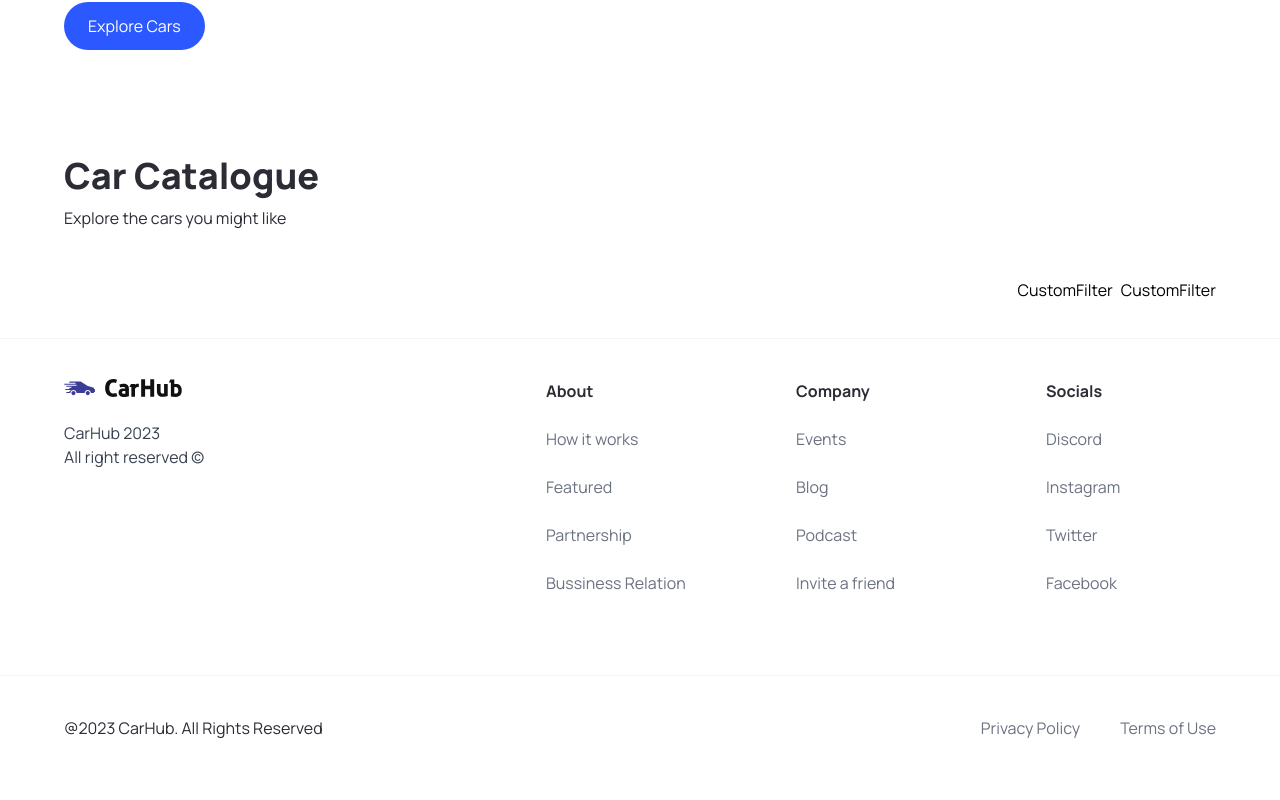
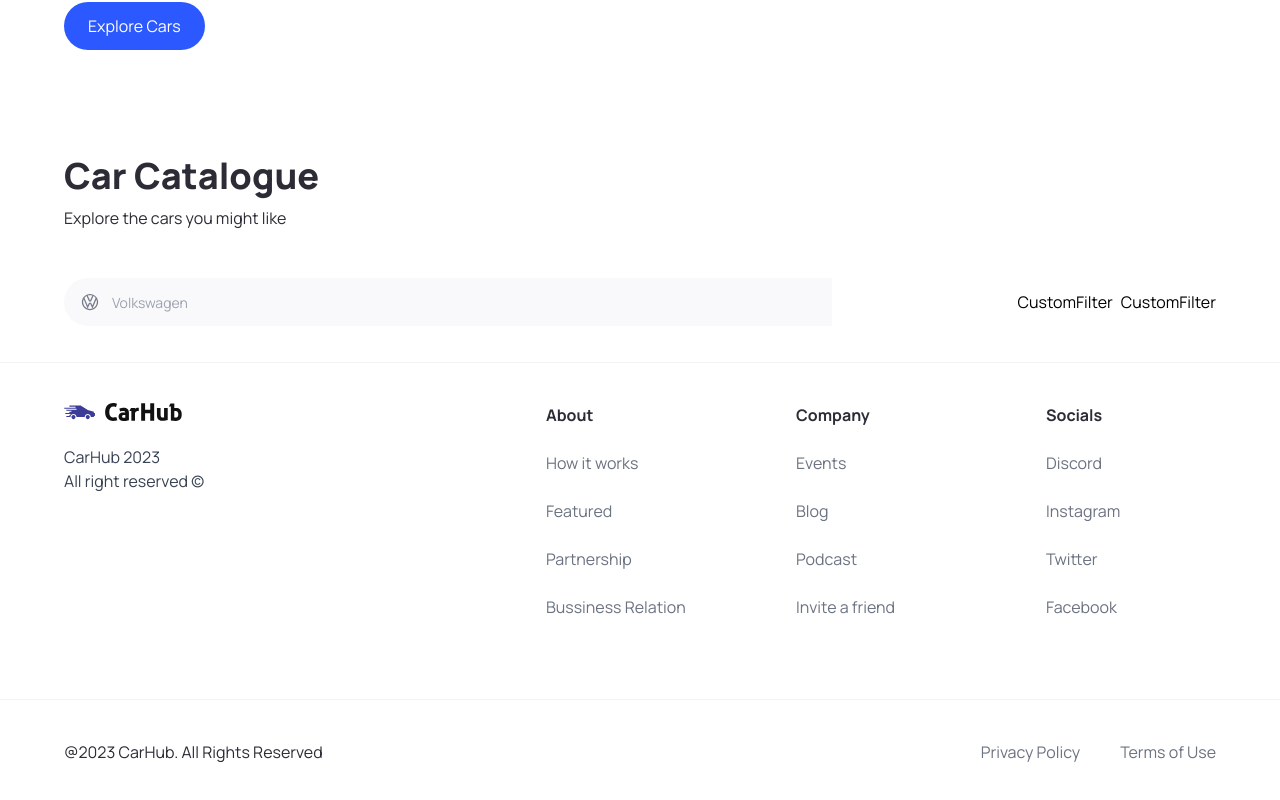
Before and after one commit to qiewi/carent, a Next.js app: page / in a window 1280 px wide. Shown: the part 708-1508 px from the top of the page. Built offline with nearby package versions, Linux system fonts and the light colour scheme.

Commit message:
Combobox search bar

```diff
--- a/components/SearchManufacturer.tsx
+++ b/components/SearchManufacturer.tsx
@@ -1,16 +1,46 @@
 "use client";
+import Image from 'next/image';
 
-import { Combobox, Transition } from '@headlessui/react'
-
+import { useState, Fragment } from 'react'
+import { Combobox, ComboboxButton, ComboboxInput, ComboboxOptions, Transition } from '@headlessui/react'
 import { SearchManufacturerProps } from '@/types'
 
 
 const SearchManufacturer = ({ manufacturer, setManufacturer}: SearchManufacturerProps) => {
+  const [query, setQuery] = useState('');
+
   return (
     <div className="search-manufacturer">
         <Combobox>
             <div className="relative w-full">
+              <ComboboxButton className="absolute top-[14px]">
+                <Image
+                  src="/car-logo.svg"
+                  width={20}
+                  height={20}
+                  className='ml-4'
+                  alt="Car Logo"
+                />
+              </ComboboxButton>
 
+              <ComboboxInput
+                className="search-manufacturer__input"
+                placeholder="Volkswagen"
+                displayValue={(manufacturer: string) => manufacturer}
+                onChange={(e) => setQuery(e.target.value)}
+              />
+
+              <Transition
+                as={Fragment}
+                leave="transition easa-in duration-100"
+                leaveFrom="opacity-100"
+                leaveTo="opacity-0"
+                afterLeave={() => setQuery('')}
+              >
+                <ComboboxOptions>
+
+                </ComboboxOptions>
+              </Transition>
             </div>
         </Combobox>
     </div>
```
